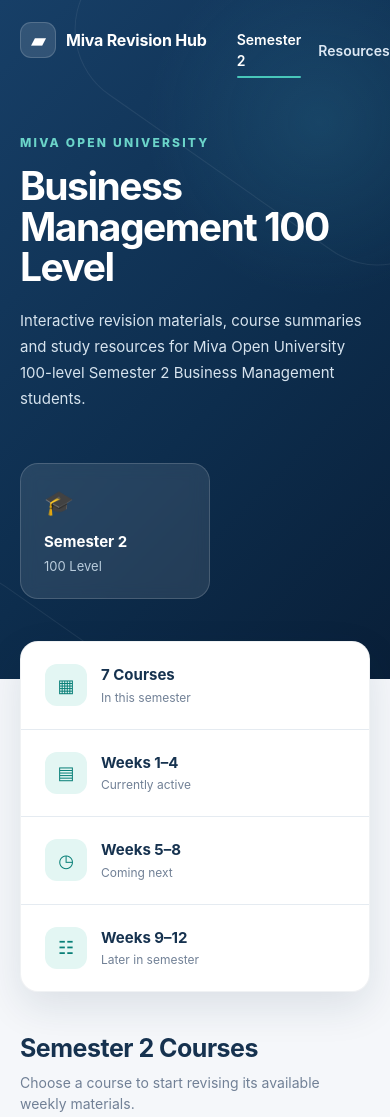
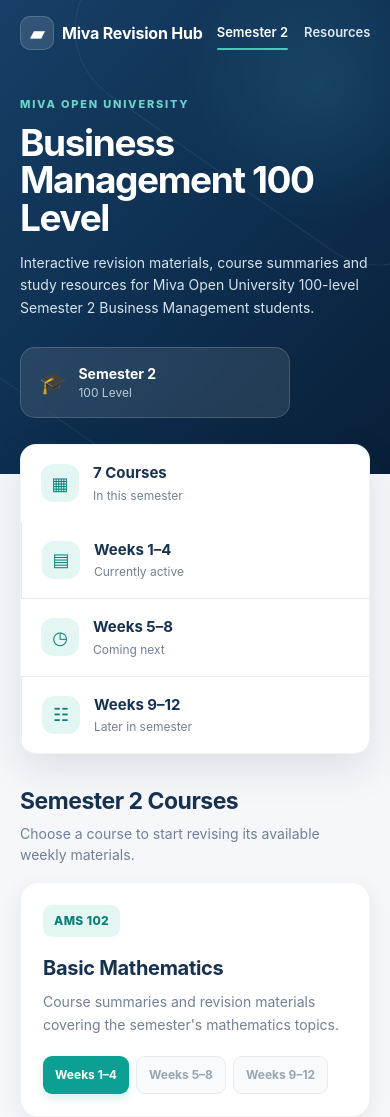
Before and after one commit to ozorejesse/Business-Management-Semester-2-100-Level-Revison-Hub, a plain HTML site: page index.html in a window 390 px wide. Shown: the top 1117 px of the page. Drawn offline with Linux system fonts and the light colour scheme.

Commit message:
Improved the view on mobile

```diff
--- a/index.html
+++ b/index.html
@@ -27,8 +27,8 @@
         }
 
         body {
-            font-family: Inter, ui-sans-serif, -apple-system, BlinkMacSystemFont, "Segoe UI",
-                Roboto, Helvetica, Arial, sans-serif;
+            font-family: Inter, ui-sans-serif, -apple-system, BlinkMacSystemFont,
+                "Segoe UI", Roboto, Helvetica, Arial, sans-serif;
             background: var(--page);
             color: var(--text);
             line-height: 1.5;
@@ -38,12 +38,23 @@
             color: inherit;
         }
 
+        /* HERO */
+
         .hero {
             position: relative;
             overflow: hidden;
             background:
-                radial-gradient(circle at 82% 18%, rgba(61, 151, 181, 0.18), transparent 27%),
-                linear-gradient(135deg, #173f67 0%, #0d2d4d 58%, #091f38 100%);
+                radial-gradient(
+                    circle at 82% 18%,
+                    rgba(61, 151, 181, 0.18),
+                    transparent 27%
+                ),
+                linear-gradient(
+                    135deg,
+                    #173f67 0%,
+                    #0d2d4d 58%,
+                    #091f38 100%
+                );
             color: white;
         }
 
@@ -71,6 +82,8 @@
             bottom: -210px;
             border-radius: 60px;
         }
+
+        /* NAVIGATION */
 
         .nav {
             position: relative;
@@ -135,6 +148,8 @@
             background: #48c7ba;
         }
 
+        /* HERO CONTENT */
+
         .hero-content {
             position: relative;
             z-index: 1;
@@ -170,6 +185,8 @@
             line-height: 1.75;
         }
 
+        /* SEMESTER BADGE */
+
         .semester-badge {
             min-width: 190px;
             padding: 21px 23px;
@@ -194,6 +211,8 @@
             font-size: 13px;
         }
 
+        /* MAIN */
+
         .container {
             max-width: 1200px;
             margin: -46px auto 60px;
@@ -201,6 +220,8 @@
             position: relative;
             z-index: 3;
         }
+
+        /* STATS */
 
         .stats {
             display: grid;
@@ -249,6 +270,8 @@
             margin-top: 2px;
         }
 
+        /* SECTION HEADING */
+
         .section-heading {
             margin-bottom: 20px;
         }
@@ -263,6 +286,8 @@
             font-size: 14px;
             margin-top: 4px;
         }
+
+        /* COURSE GRID */
 
         .courses {
             display: grid;
@@ -280,7 +305,10 @@
             border-radius: 18px;
             padding: 25px;
             box-shadow: 0 7px 24px rgba(25, 50, 75, 0.07);
-            transition: transform 0.2s ease, box-shadow 0.2s ease, border-color 0.2s ease;
+            transition:
+                transform 0.2s ease,
+                box-shadow 0.2s ease,
+                border-color 0.2s ease;
         }
 
         .card:hover {
@@ -322,6 +350,8 @@
             margin-bottom: 20px;
         }
 
+        /* WEEK BUTTONS */
+
         .buttons {
             display: flex;
             flex-wrap: wrap;
@@ -358,6 +388,8 @@
             color: #99a5b1;
         }
 
+        /* FOOTER */
+
         footer {
             text-align: center;
             padding: 10px 20px 35px;
@@ -365,7 +397,10 @@
             font-size: 13px;
         }
 
+        /* TABLET */
+
         @media (max-width: 950px) {
+
             .nav-links {
                 gap: 17px;
             }
@@ -397,44 +432,114 @@
             }
         }
 
+        /* MOBILE */
+
         @media (max-width: 650px) {
+
             .nav {
-                align-items: flex-start;
+                padding: 16px 20px;
+                align-items: center;
+                gap: 14px;
+            }
+
+            .brand {
+                font-size: 16px;
+                gap: 8px;
+            }
+
+            .brand-mark {
+                width: 34px;
+                height: 34px;
+                border-radius: 10px;
             }
 
             .nav-links {
-                gap: 17px;
+                gap: 16px;
+                flex-shrink: 0;
+            }
+
+            .nav-links a {
+                font-size: 13px;
+                white-space: nowrap;
             }
 
             .hero-content {
-                padding: 34px 20px 80px;
+                padding: 30px 20px 56px;
+                gap: 28px;
+            }
+
+            .eyebrow {
+                font-size: 11px;
+                letter-spacing: 1.8px;
+                margin-bottom: 11px;
             }
 
             .hero h1 {
-                font-size: clamp(35px, 10vw, 48px);
-                letter-spacing: -1.5px;
+                font-size: clamp(34px, 9.5vw, 46px);
+                line-height: 1.02;
+                letter-spacing: -1.4px;
+                margin-bottom: 15px;
             }
 
             .hero p {
-                font-size: 15px;
+                font-size: 14px;
+                line-height: 1.6;
+            }
+
+            .semester-badge {
+                min-width: 0;
+                width: 100%;
+                max-width: 270px;
+                padding: 15px 18px;
+                border-radius: 15px;
+
+                display: grid;
+                grid-template-columns: auto 1fr;
+                grid-template-rows: auto auto;
+                column-gap: 12px;
+                align-items: center;
+            }
+
+            .badge-icon {
+                grid-row: 1 / 3;
+                font-size: 22px;
+                margin: 0;
+            }
+
+            .semester-badge strong {
+                font-size: 14px;
+            }
+
+            .semester-badge span {
+                font-size: 12px;
             }
 
             .container {
-                margin-top: -38px;
+                margin-top: -30px;
             }
 
             .stats {
                 grid-template-columns: 1fr;
+                margin-bottom: 30px;
+                border-radius: 16px;
             }
 
-            .stat,
-            .stat + .stat {
-                border-left: 0;
-                border-top: 1px solid var(--border);
+            .stat {
+                padding: 17px 20px;
             }
 
-            .stat:first-child {
-                border-top: 0;
+            .stat-icon {
+                width: 38px;
+                height: 38px;
+                flex-basis: 38px;
+            }
+
+            .section-heading {
+                margin-bottom: 17px;
+            }
+
+            .section-heading h2 {
+                font-size: 23px;
             }
 
             .courses {
@@ -443,6 +548,7 @@
 
             .card {
                 min-height: auto;
+                padding: 22px;
             }
         }
     </style>
```
